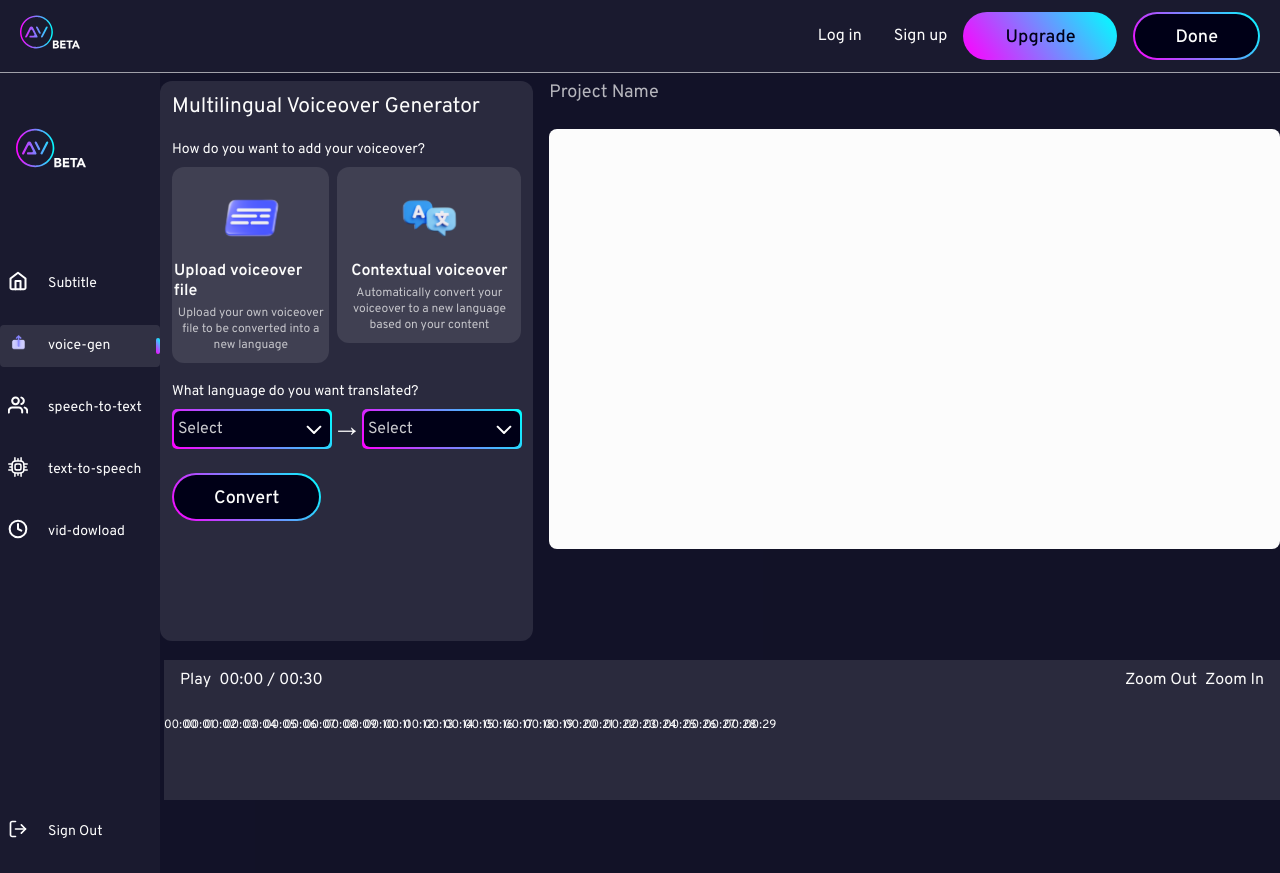
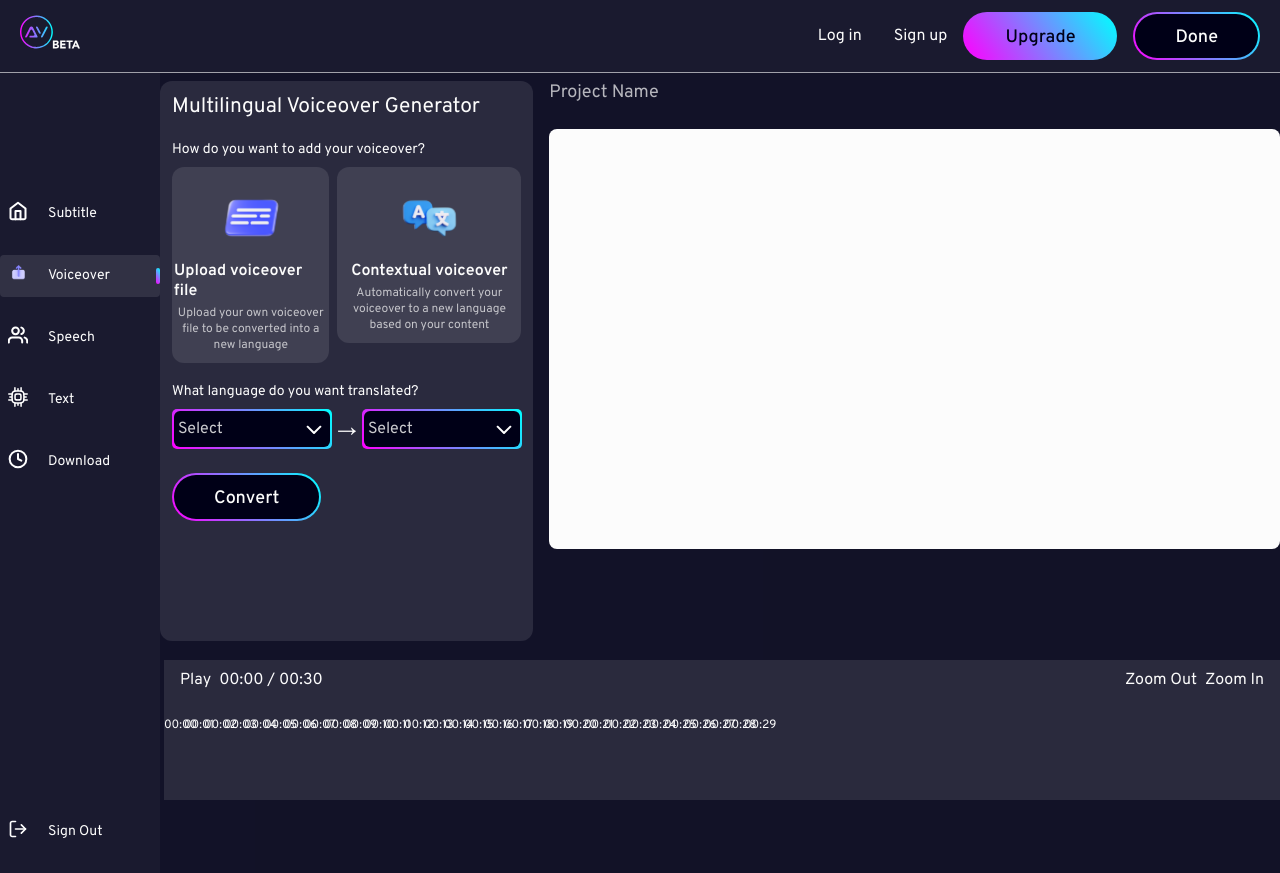
Before and after one commit to Aview-International/aview-ai, a Next.js app: page /voice-gen in a window 1280 px wide. Built offline with nearby package versions, Linux system fonts and the light colour scheme.

Commit message:
sidebar style

```diff
--- a/components/dashboard/Sidebar.js
+++ b/components/dashboard/Sidebar.js
@@ -11,14 +11,7 @@ const DashboardSidebar = () => {
       className={`relative
        hidden h-full w-[160px] pt-s5 text-white lg:block`}
     >
-      <div className="flex w-full items-center justify-between px-s2">
-        <Image
-          src={aviewLogo}
-          alt="AVIEW International logo"
-          width={70}
-          height={70}
-        />
-      </div>
+
       <Navlink />
       <Signout />
     </aside>
--- a/constants/constants.js
+++ b/constants/constants.js
@@ -1479,22 +1479,22 @@ export const DASHBOARD_NAVLINKS = [
     route: () => '/subtitle-gen',
   },
   {
-    text: 'voice-gen',
+    text: 'Voiceover',
     image: upload,
     route: () => '/voice-gen',
   },
   {
-    text: 'speech-to-text',
+    text: 'Speech',
     image: assistance,
     route: () => '/speech-to-text',
   },
   {
-    text: 'text-to-speech',
+    text: 'Text',
     image: ai_voice,
     route: () => '/text-to-speech',
   },
   {
-    text: 'vid-dowload',
+    text: 'Download',
     image: history,
     route: () => '/vid-download',
   },
--- a/pages/subtitle-gen/index.js
+++ b/pages/subtitle-gen/index.js
@@ -3,7 +3,7 @@ import UploadSection from '../../components/dashboard/UploadSection';
 import VideoDisplay from '../../components/dashboard/VideoDisplay';
 import VideoEditor from '../../components/dashboard/VideoEditor';
 import DashboardLayout from '../../components/dashboard/DashboardLayout';
-import DashboardSidebar from '../../components/dashboard/Sidebar';
+//import DashboardSidebar from '../../components/dashboard/Sidebar';
 
 const SubtitleGenerator = () => {
   const [videoFile, setVideoFile] = useState(null);
```
